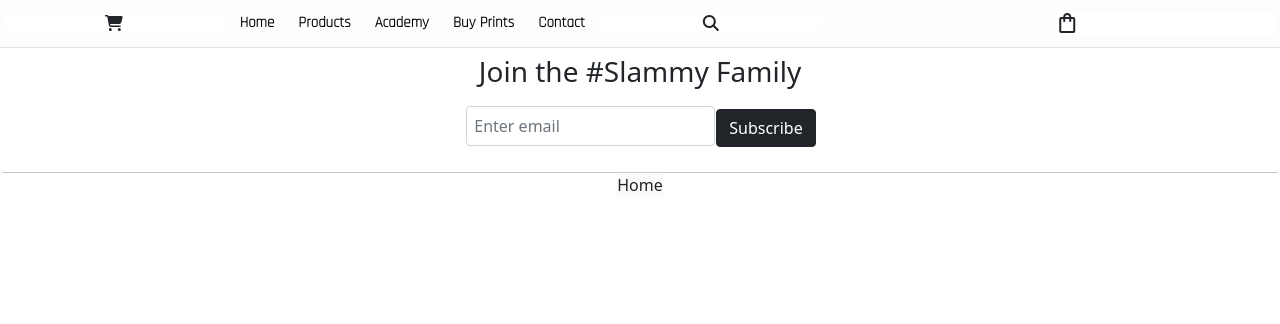
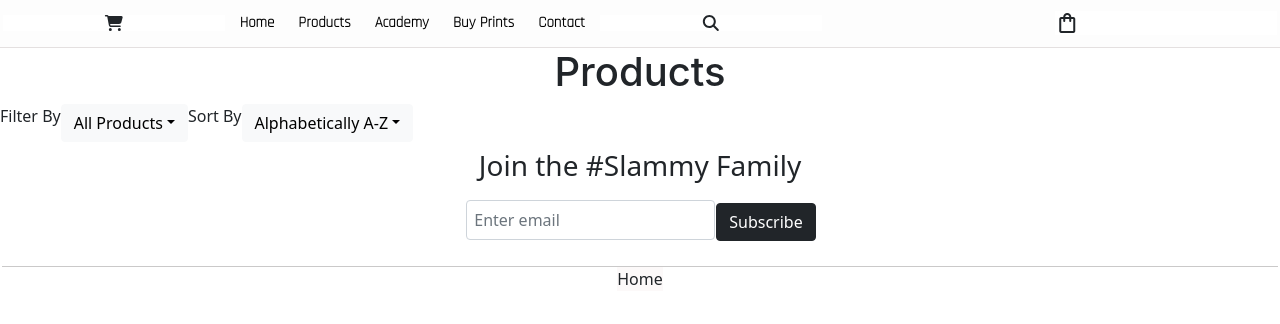
Before and after one commit to JeremiahJacob261/react-plus-bootstrap, a React (Create React App) app: page /Products in a window 1280 px wide. Shown: the top 324 px of the page. Built offline with nearby package versions, Linux system fonts and the light colour scheme; a web font is replaced by a local one.

Commit message:
2 files modified

```diff
--- a/src/components/Products.js
+++ b/src/components/Products.js
@@ -1,5 +1,48 @@
 import React from 'react';
-function Products(){
+import {render} from 'react-dom';
+import {Dropdown} from 'react-bootstrap'
 
+class Products extends React.Component {
+  constructor() {
+    super();
+    this.state = {
+      name: 'React'
+    };
+  }
+render(){
+  return(
+    <div>
+    <div class="Products-div">
+<h1>Products</h1>
+</div>
+<div class="filter-box">
+  Filter By
+<Dropdown>
+  <Dropdown.Toggle variant="light" id="dropdown-basic">
+    All Products
+  </Dropdown.Toggle>
+
+  <Dropdown.Menu>
+    <Dropdown.Item href="#/action-1">Action</Dropdown.Item>
+    <Dropdown.Item href="#/action-2">Another action</Dropdown.Item>
+    <Dropdown.Item href="#/action-3">Something else</Dropdown.Item>
+  </Dropdown.Menu>
+</Dropdown>
+Sort By
+<Dropdown>
+  <Dropdown.Toggle variant="light" id="dropdown-basic">
+    Alphabetically A-Z
+  </Dropdown.Toggle>
+
+  <Dropdown.Menu>
+    <Dropdown.Item href="#/action-1">Best Selling</Dropdown.Item>
+    <Dropdown.Item href="#/action-2">Featured </Dropdown.Item>
+    <Dropdown.Item href="#/action-3">Alphabetically</Dropdown.Item>
+  </Dropdown.Menu>
+</Dropdown>
+</div>
+    </div>
+  );
+}
 }
 export default Products;
--- a/src/style.css
+++ b/src/style.css
@@ -133,6 +133,13 @@
 #subscribeInput{
   padding: 7px;
   margin-left: 2px;
+}
+.Products-div{
+  display: flex;
+justify-content: center;
+}
+.filter-box{
+  display: inline-flex;
 }
 }
 /*for large screens below*/
@@ -286,4 +293,11 @@
 #subscribe{
   margin-left: 5px;
 }
+.Products-div{
+  display: flex;
+justify-content: center;
 }
+.filter-box{
+
+}
+}
```
